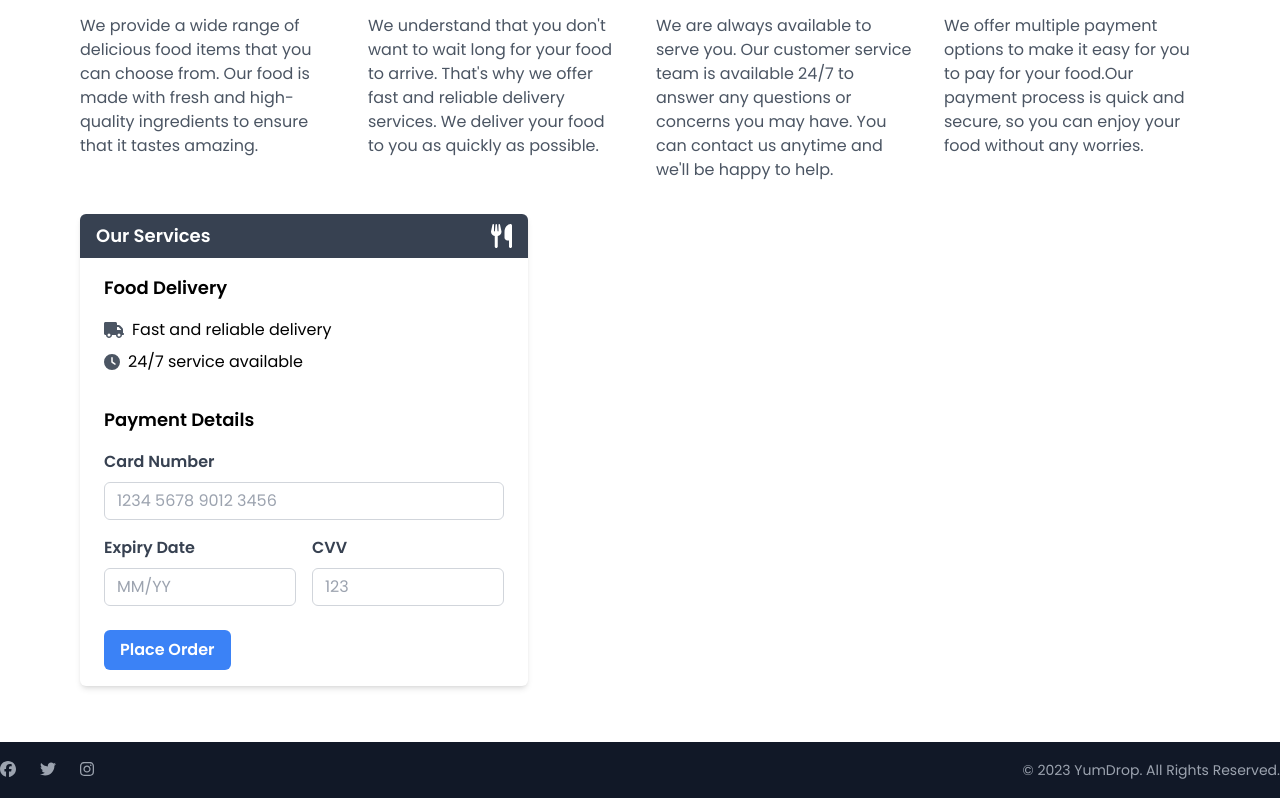
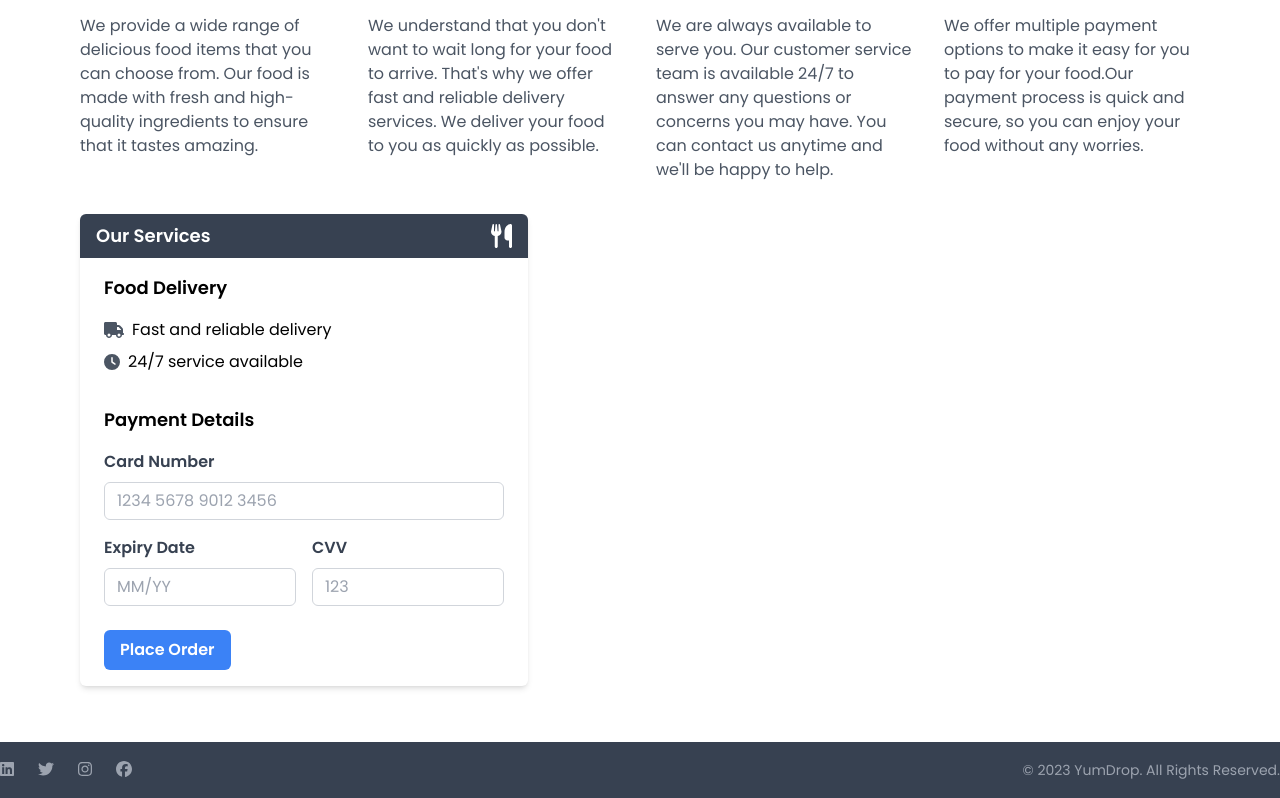
Before and after one commit to McRonaah/YumDrop, a React (Create React App) app: page /services in a window 1280 px wide. Shown: the part 262-1060 px from the top of the page. Built offline with nearby package versions, Linux system fonts and the light colour scheme; no server answers; the database is empty.

Commit message:
:art: added linkedIn icon

```diff
--- a/src/components/Footer.jsx
+++ b/src/components/Footer.jsx
@@ -1,20 +1,23 @@
 import React from 'react';
 import { FontAwesomeIcon } from '@fortawesome/react-fontawesome';
-import { faFacebook, faTwitter, faInstagram } from '@fortawesome/free-brands-svg-icons';
+import { faLinkedin, faTwitter, faInstagram, faFacebook } from '@fortawesome/free-brands-svg-icons';
 
 const Footer = () => {
   return (
-    <footer className="bg-gray-900 text-gray-400 py-4">
+    <footer className="bg-gray-700 text-gray-400 py-4">
     <div className="container mx-auto flex justify-between items-center">
       <div className="social-media-icons flex space-x-6">
         <a href="https://www.facebook.com/" target="_blank" rel="noopener noreferrer">
-          <FontAwesomeIcon icon={faFacebook} className="text-gray-400 hover:text-white transition-all duration-300" />
+          <FontAwesomeIcon icon={faLinkedin} className="text-gray-400 hover:text-white transition-all duration-300" />
         </a>
         <a href="https://twitter.com/" target="_blank" rel="noopener noreferrer">
           <FontAwesomeIcon icon={faTwitter} className="text-gray-400 hover:text-white transition-all duration-300" />
         </a>
         <a href="https://www.instagram.com/" target="_blank" rel="noopener noreferrer">
           <FontAwesomeIcon icon={faInstagram} className="text-gray-400 hover:text-white transition-all duration-300" />
+        </a>
+        <a href="https://www.facebook.com/" target="_blank" rel="noopener noreferrer">
+          <FontAwesomeIcon icon={faFacebook} className="text-gray-400 hover:text-white transition-all duration-300" />
         </a>
       </div>
       <div className="footer-text">
```
